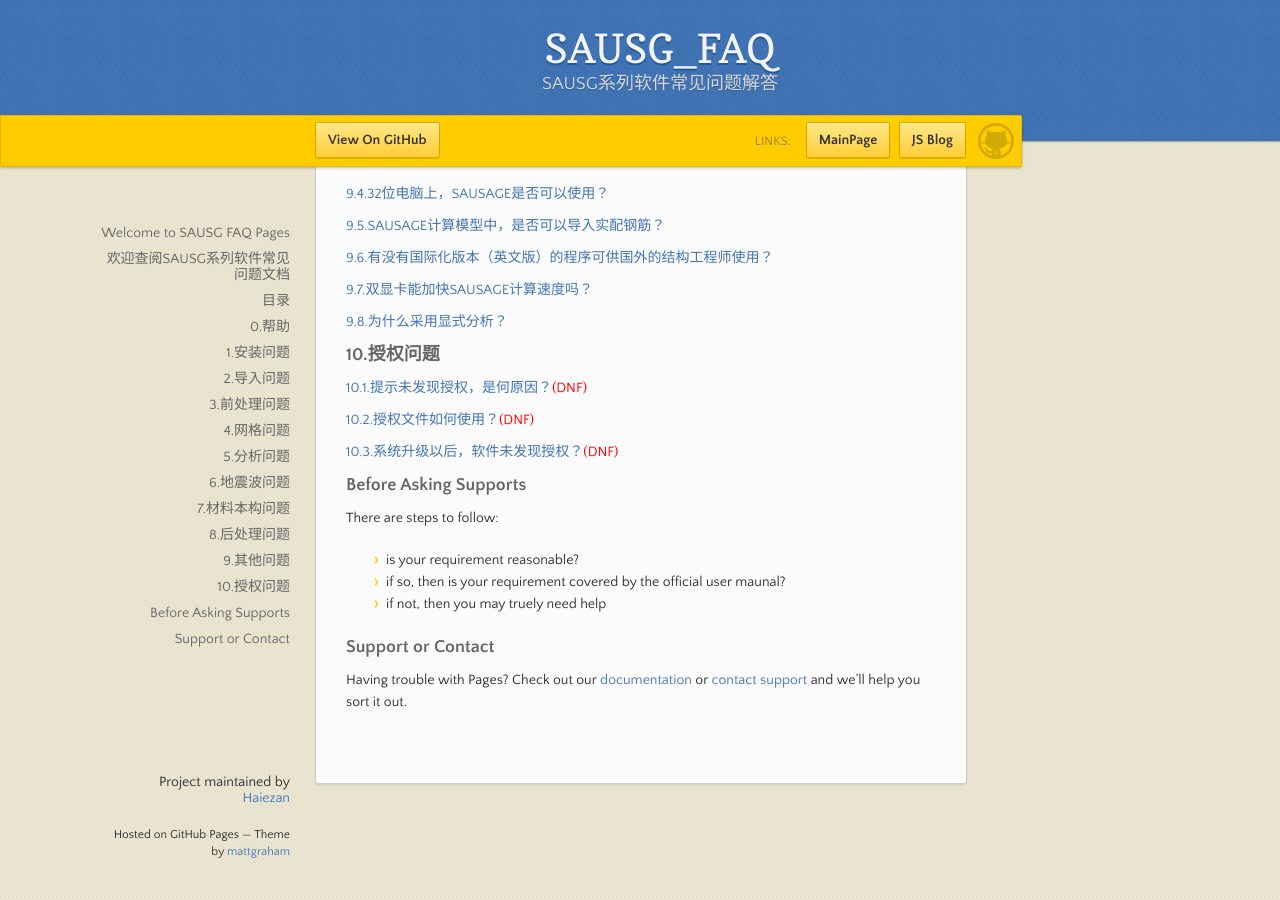
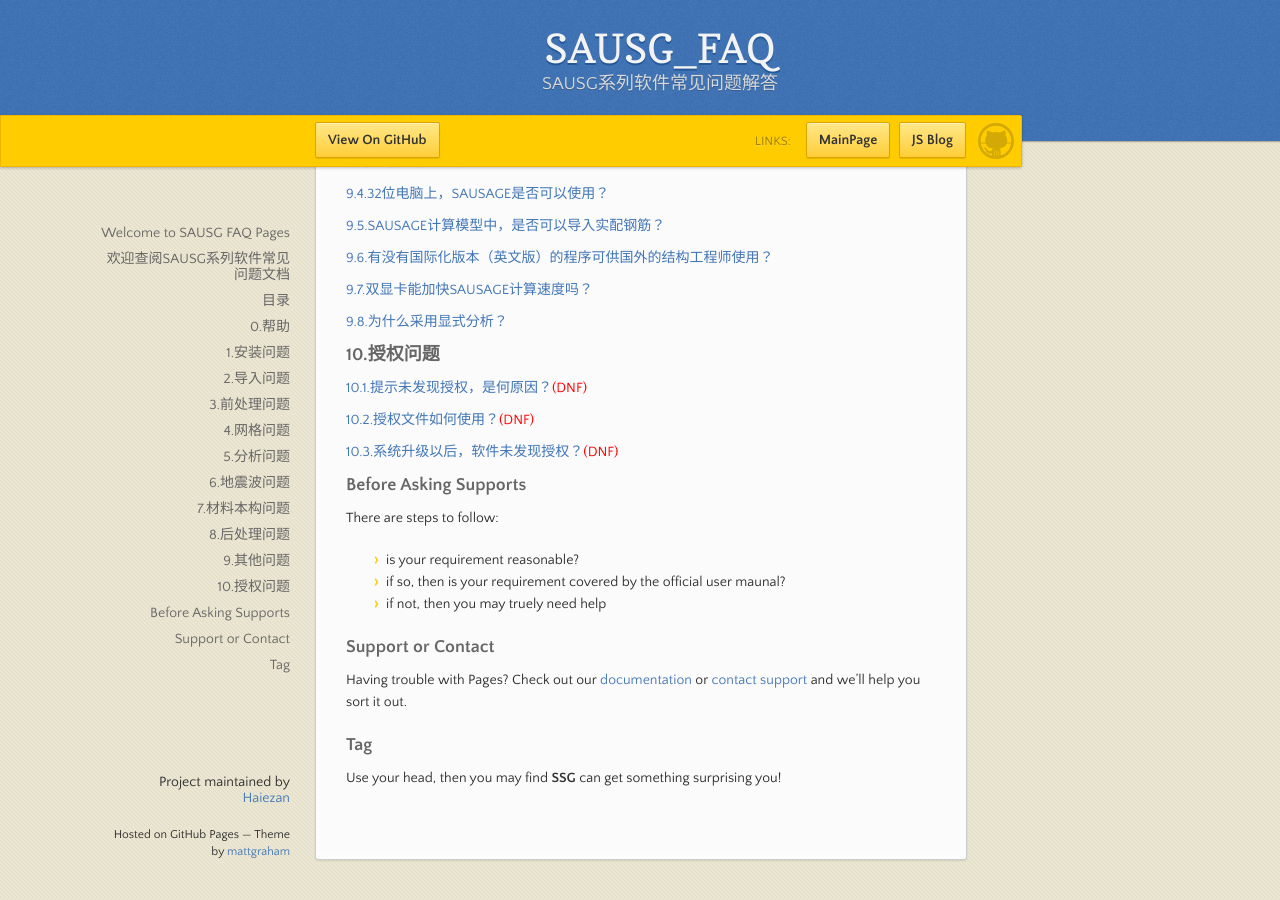
Before and after one commit to Haiezan/SAUSG_FAQ, a Jekyll site: the page built from index.md, in a window 1280 px wide and 900 px high, scrolled down 5986 px. Built offline with Jekyll 4.4.1, drawn with Linux system fonts in a browser that asks for light colours; our own code applies the rules of GitHub Pages for plain Markdown files; comment, search, counter and statistics services are not loaded.

Commit message:
Update index.md

```diff
--- a/index.md
+++ b/index.md
@@ -225,3 +225,7 @@ There are steps to follow:
 ### Support or Contact
 
 Having trouble with Pages? Check out our [documentation](https://help.github.com/categories/github-pages-basics/) or [contact support](https://github.com/contact) and we’ll help you sort it out.
+
+### Tag
+
+Use your head, then you may find **SSG** can get something surprising you!
```
